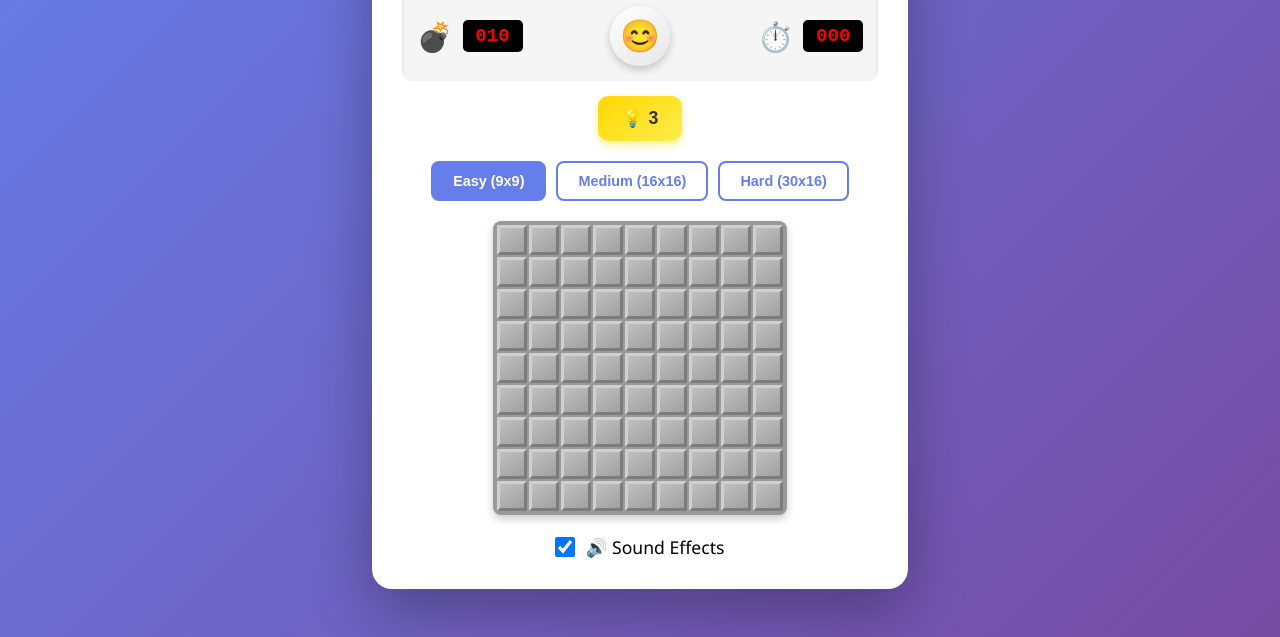
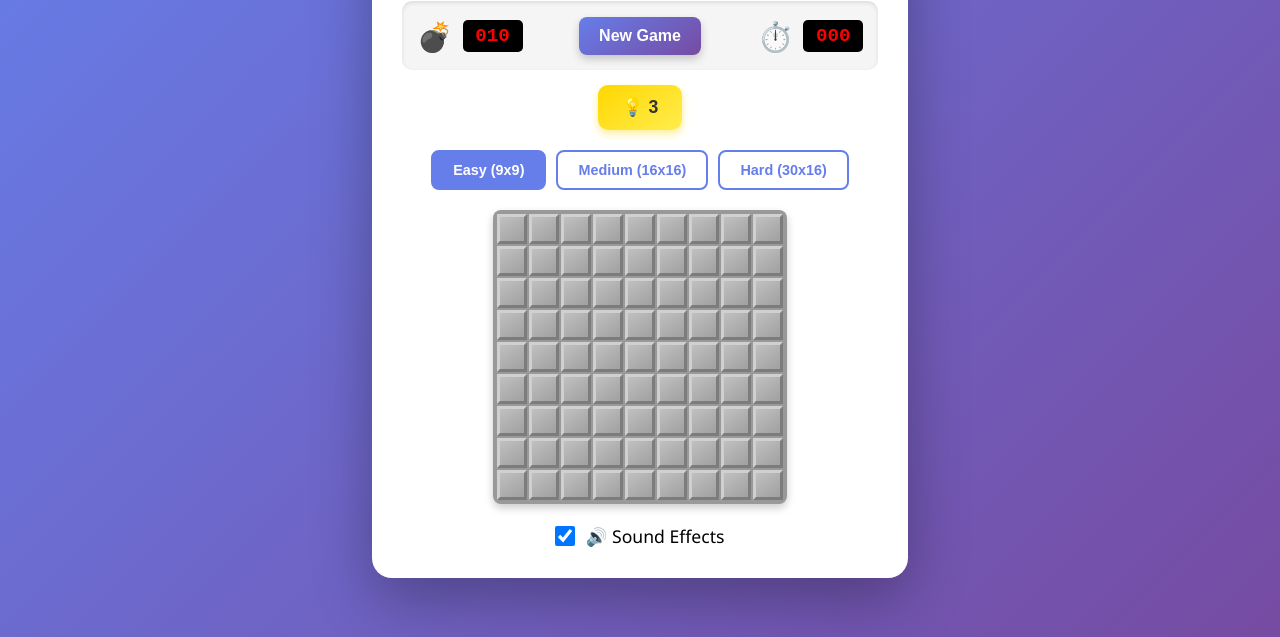
Before and after one commit to jy05/Minesweeper, a plain HTML site: page index.html in a window 1280 px wide. Shown: the part 163-800 px from the top of the page. Drawn offline with Linux system fonts and the light colour scheme.

Commit message:
Update face button text and styling for improved user experience

```diff
--- a/index.html
+++ b/index.html
@@ -19,7 +19,7 @@
                     <span class="value" id="mineCounter">010</span>
                 </div>
 
-                <button class="face-button" id="faceButton" title="New Game">😊</button>
+                <button class="face-button" id="faceButton">New Game</button>
 
                 <div class="counter">
                     <span class="label">⏱️</span>
--- a/script.js
+++ b/script.js
@@ -117,7 +117,7 @@ function initGame(difficulty = 'easy') {
 
     createGrid();
     renderGrid();
-    updateFace('😊');
+    updateFace('new');
 }
 
 // Create grid structure
@@ -579,8 +579,17 @@ function updateCounters() {
     hintCount.textContent = hints;
 }
 
-function updateFace(emoji) {
-    faceButton.textContent = emoji;
+function updateFace(state) {
+    if (state === '😎' || state === 'win') {
+        faceButton.textContent = 'You Won! 🎉';
+        faceButton.style.background = 'linear-gradient(145deg, #4CAF50, #45a049)';
+    } else if (state === '😵' || state === 'lose') {
+        faceButton.textContent = 'Game Over 💣';
+        faceButton.style.background = 'linear-gradient(145deg, #f44336, #da190b)';
+    } else {
+        faceButton.textContent = 'New Game';
+        faceButton.style.background = 'linear-gradient(145deg, #667eea, #764ba2)';
+    }
 }
 
 // Initialize DOM and start game
--- a/style.css
+++ b/style.css
@@ -71,15 +71,17 @@ header h1 {
 }
 
 .face-button {
-    font-size: 2em;
-    background: linear-gradient(145deg, #ffffff, #e6e6e6);
+    font-size: 1em;
+    font-weight: bold;
+    background: linear-gradient(145deg, #667eea, #764ba2);
+    color: white;
     border: none;
-    border-radius: 50%;
-    width: 60px;
-    height: 60px;
+    border-radius: 8px;
+    padding: 10px 20px;
     cursor: pointer;
     transition: all 0.2s;
     box-shadow: 0 4px 8px rgba(0, 0, 0, 0.2);
+    white-space: nowrap;
 }
 
 .face-button:hover {
```
